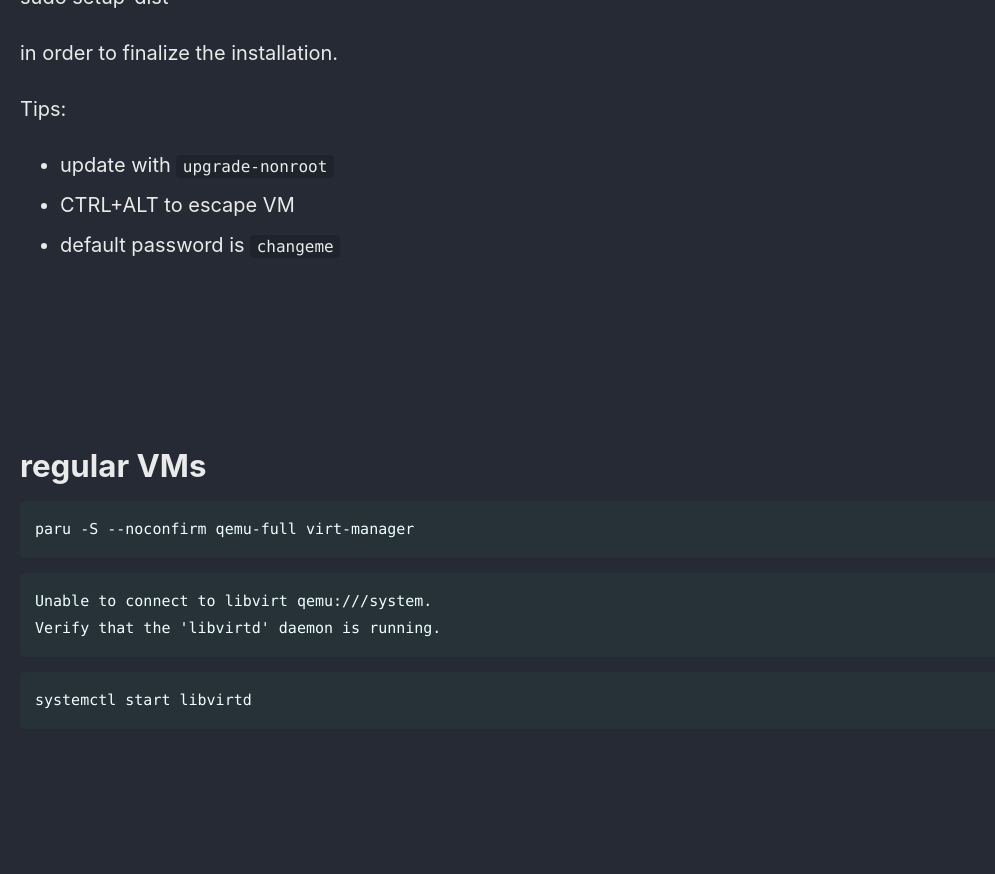
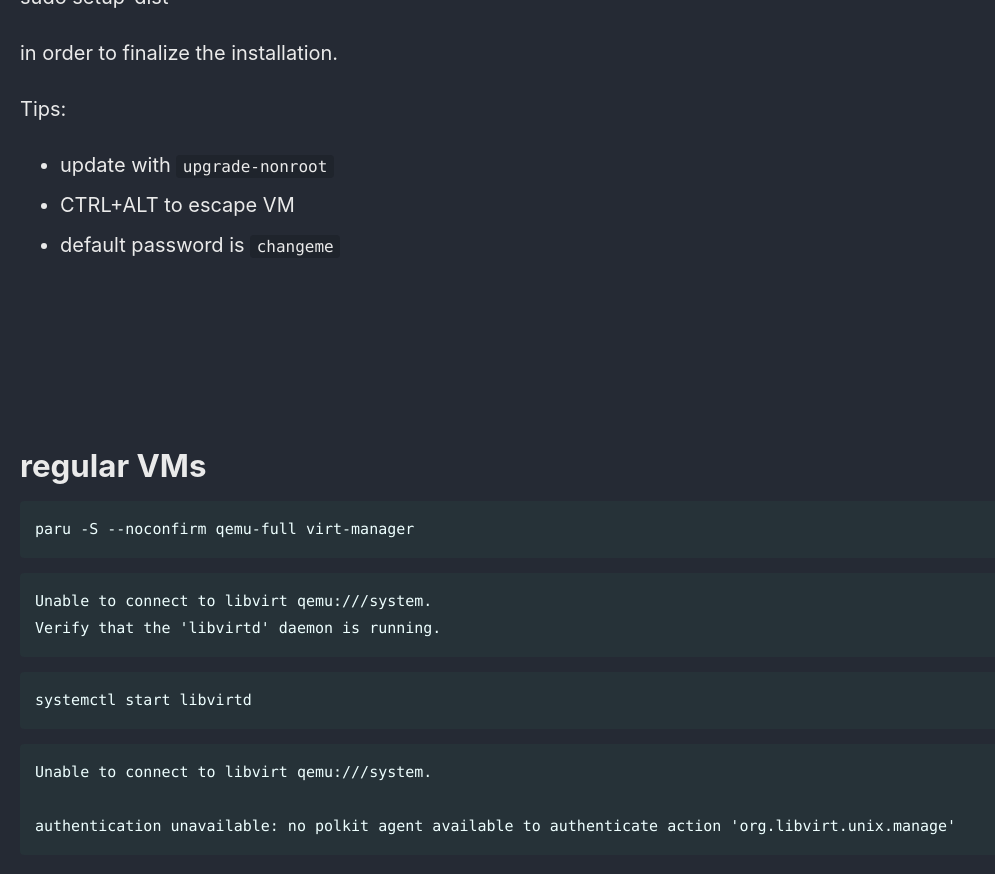
Before and after one commit to Connor-McCartney/Connor-McCartney.github.io, a Jekyll site: the page built from _pages/misc/qemu.md, in a window 1280 px wide and 900 px high, scrolled down 3917 px. Shown: the top 874 px of the window, without its empty margins (0-995 px from the left). Built offline with Jekyll 4.4.1, drawn with Linux system fonts in a browser that asks for light colours; cached includes are drawn as plain includes; before the commit the page ends 4691 px from its top, so only the background shows below that.

Commit message:
Update qemu.md

````diff
--- a/_pages/misc/qemu.md
+++ b/_pages/misc/qemu.md
@@ -181,3 +181,9 @@ Verify that the 'libvirtd' daemon is running.
 ```
 systemctl start libvirtd
 ```
+
+```
+Unable to connect to libvirt qemu:///system.
+
+authentication unavailable: no polkit agent available to authenticate action 'org.libvirt.unix.manage'
+```
````
